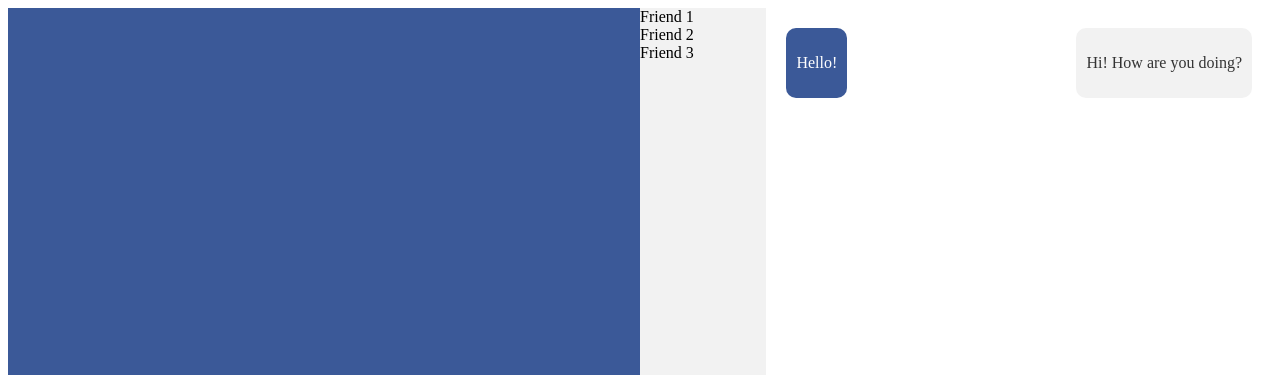
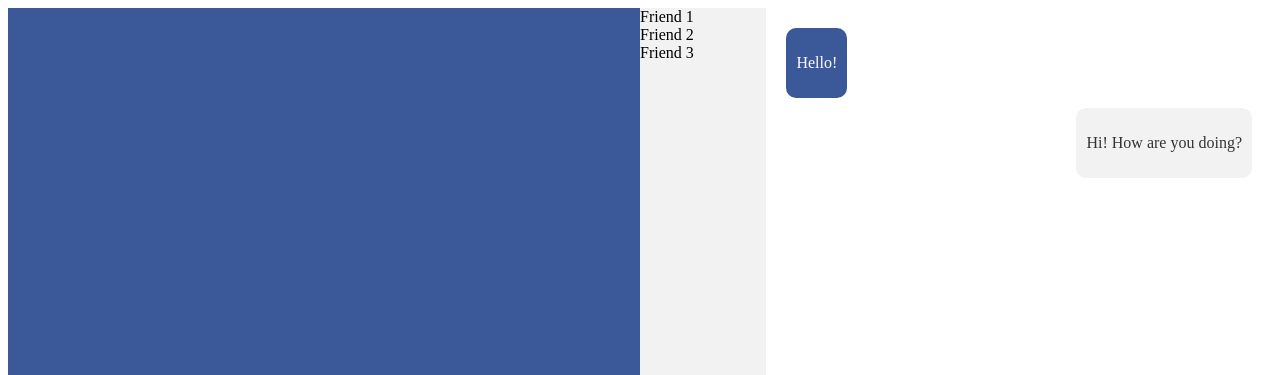
Before and after one commit to tmchuynh/facebook-messenger, a plain HTML site: page index.html in a window 1280 px wide. Shown: the top 375 px of the page. Drawn offline with Linux system fonts and the light colour scheme.

Commit message:
align message bubbles

```diff
--- a/main.css
+++ b/main.css
@@ -34,6 +34,8 @@
   }
 
   .message-thread {
+    display: flex;
+    flex-direction: column;
     padding: 20px;
     overflow-y: scroll;
     flex: 1;
@@ -46,12 +48,13 @@
     border-radius: 10px;
     margin-bottom: 10px;
     display: inline-block;
+    align-self: flex-start;
   }
 
   .sent {
     background-color: #f2f2f2;
     color: #333;
-    float: right;
+    align-self: flex-end;
   }
 
   form {
```
